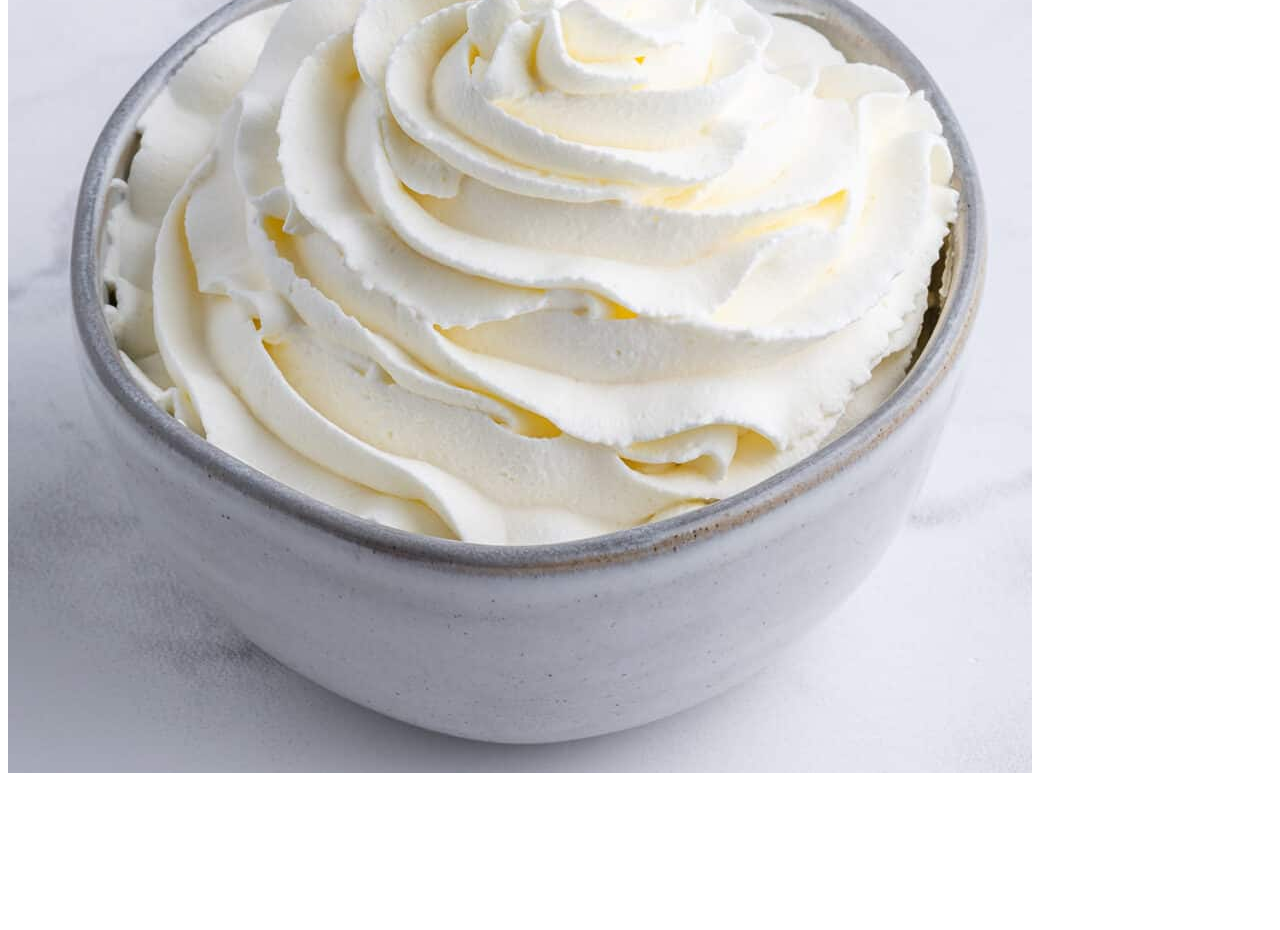
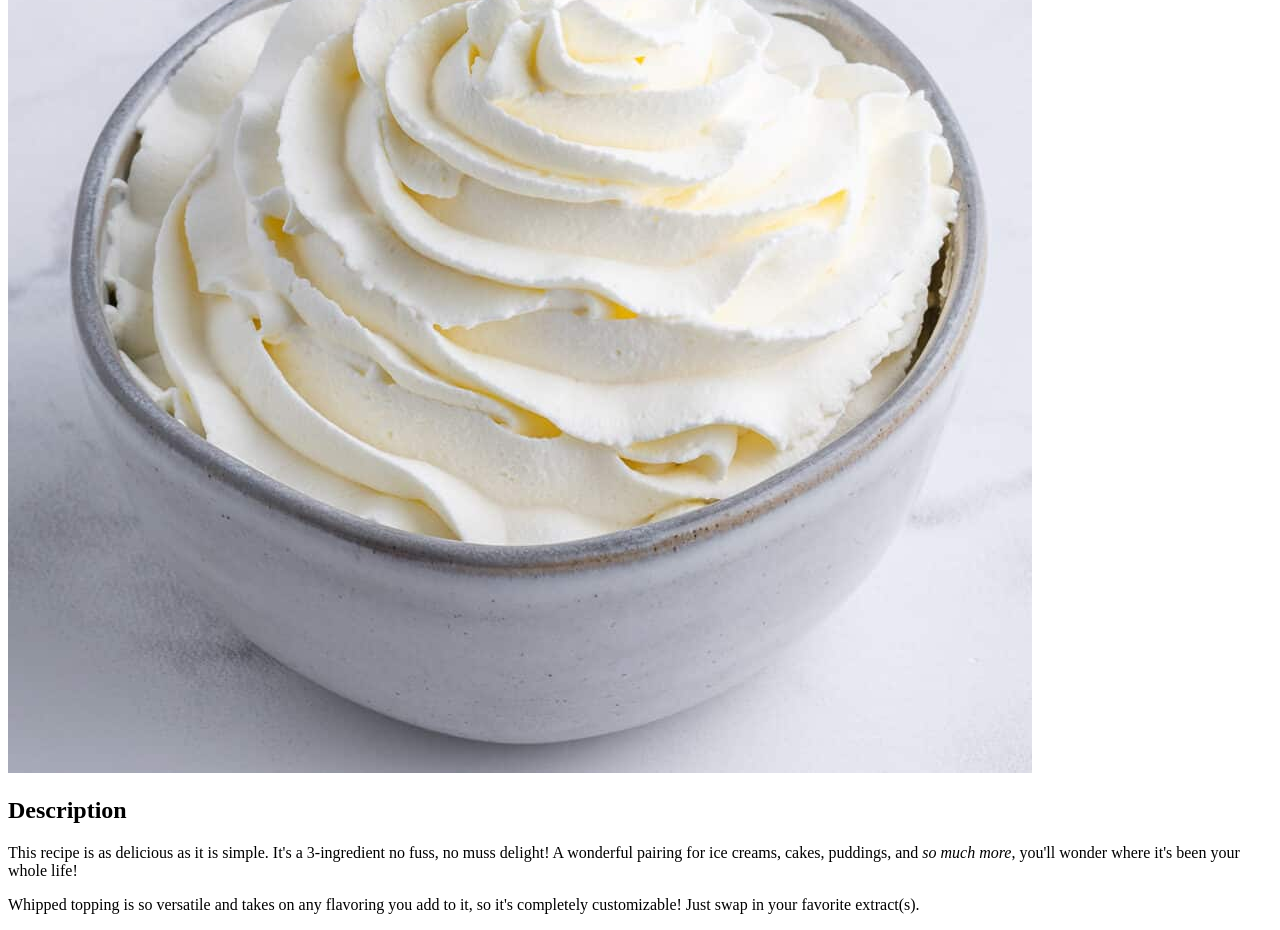
Before and after one commit to MoChiiChii/odin-recipes, a plain HTML site: page recipes/whipped-topping.html in a window 1280 px wide. Shown: the part 222-1152 px from the top of the page. Before the commit the page ends 1007 px from the top, so only its background shows below. Drawn offline with Linux system fonts and the light colour scheme.

Commit message:
docs: add description to whipped topping recipe

```diff
--- a/recipes/whipped-topping.html
+++ b/recipes/whipped-topping.html
@@ -9,5 +9,10 @@
     <body>
         <h1>Whipped Topping</h1>
         <img src="../images/whipped-topping.jpg" alt="A bowl of fluffy whipped topping.">
+        <p><h2>Description</h2></p>
+        <p>This recipe is as delicious as it is simple. It's a 3-ingredient no fuss, no muss delight! A wonderful pairing for ice creams, cakes, puddings, and <em>so much more</em>,
+        you'll wonder where it's been your whole life!</p>
+
+        <p>Whipped topping is so versatile and takes on any flavoring you add to it, so it's completely customizable! Just swap in your favorite extract(s).</p>
     </body>
 </html>
```
